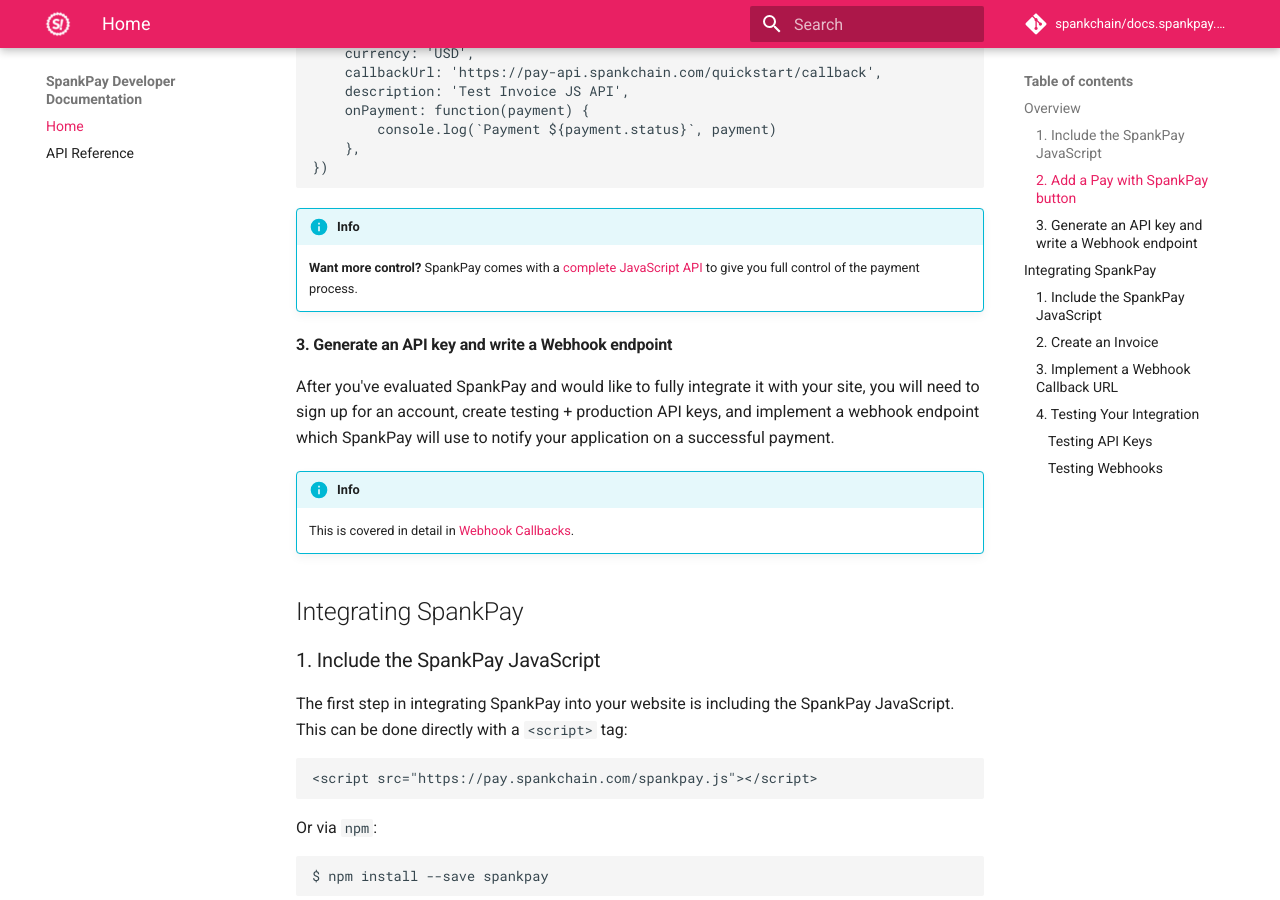
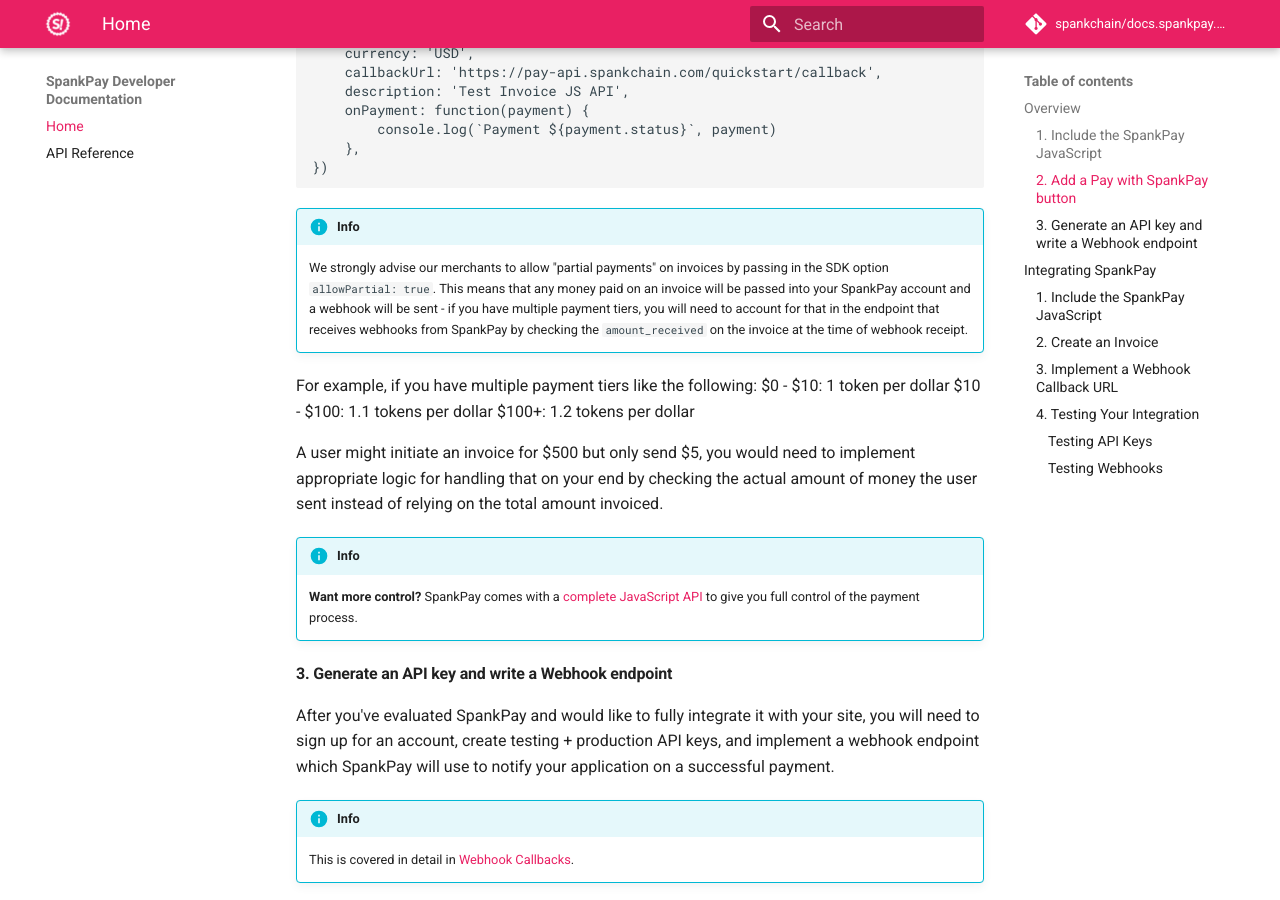
Before and after one commit to SpankChain/docs.spankpay.com, an MkDocs documentation site: the page built from docs/index.md, in a window 1280 px wide and 900 px high, scrolled down 751 px. Built offline with MkDocs 1.6.1 and Material for MkDocs 9.7.7, drawn with Linux system fonts in a browser that asks for light colours; comment, search, counter and statistics services are not loaded.

Commit message:
Add allowPartial info

````diff
--- a/docs/index.md
+++ b/docs/index.md
@@ -55,6 +55,18 @@
     },
 })
 ```
+
+
+!!! info
+    We strongly advise our merchants to allow "partial payments" on invoices by passing in the SDK option `allowPartial: true`. This means that any money paid on an invoice will be passed into your SpankPay account and a webhook will be sent - if you have multiple payment tiers, you will need to account for that in the endpoint that receives webhooks from SpankPay by checking the `amount_received` on the invoice at the time of webhook receipt.
+
+For example, if you have multiple payment tiers like the following:
+$0 - $10: 1 token per dollar
+$10 - $100: 1.1 tokens per dollar
+$100+: 1.2 tokens per dollar
+
+A user might initiate an invoice for $500 but only send $5, you would need to implement appropriate logic for handling that on your end by checking the actual
+amount of money the user sent instead of relying on the total amount invoiced.
 
 
 !!! info
````
